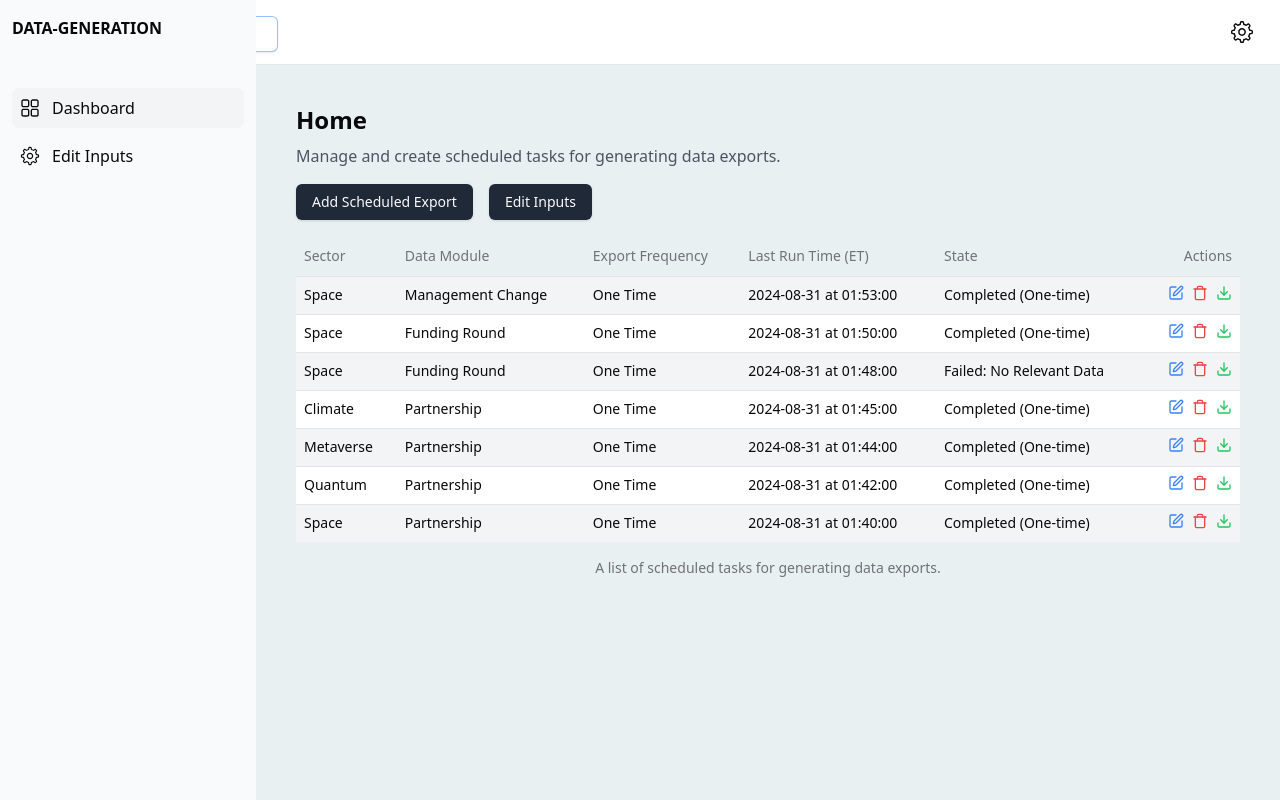
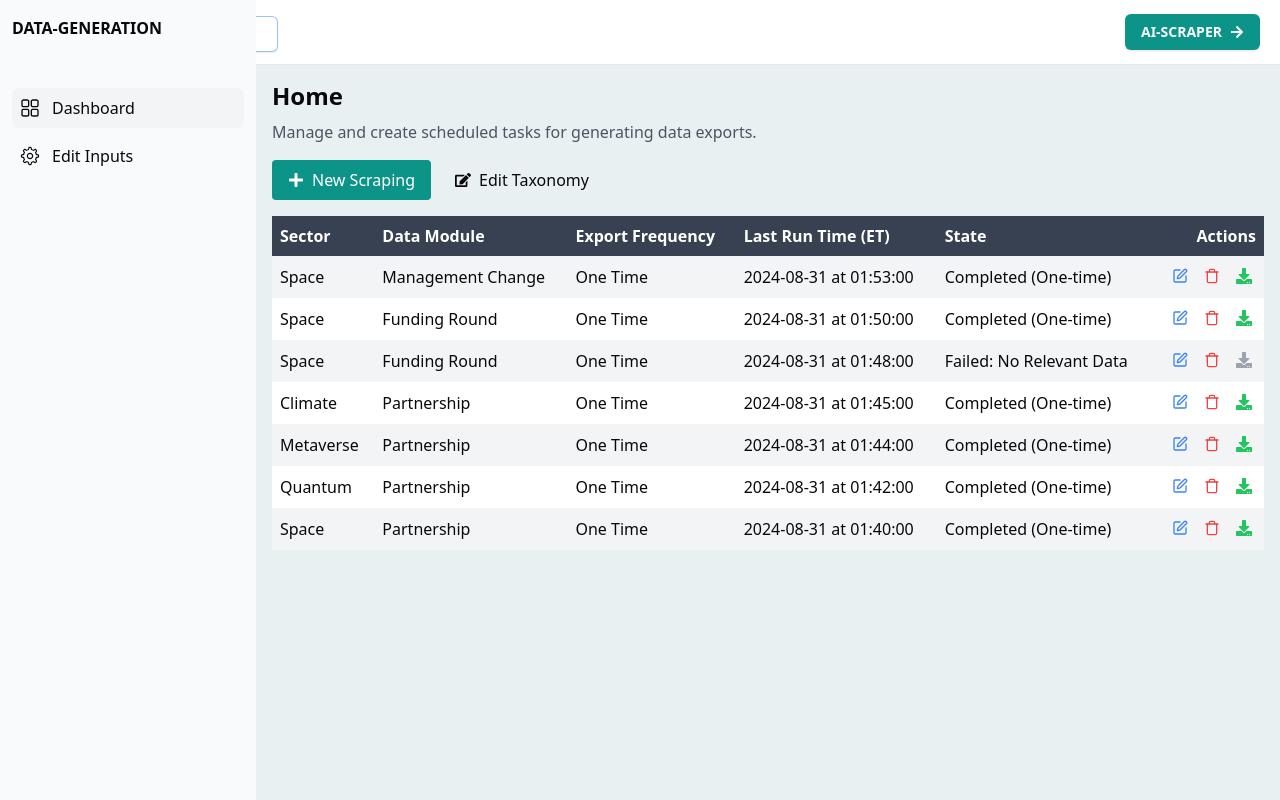
Before and after one commit to salmank56/scraper-data-gen, a React (Vite) app: page /data-gen in a window 1280 px wide. Shown: the top 800 px of the page. Built offline with nearby package versions, Linux system fonts and the light colour scheme.

Commit message:
modifed data-generation-layout

```diff
--- a/src/components/layout/Header.tsx
+++ b/src/components/layout/Header.tsx
@@ -3,10 +3,12 @@ import { Menu } from "lucide-react";
 import { Button } from "@/components/ui/button";
 import SearchForm from './SearchForm';
 import { useSidebarStore } from '@/scraper/hooks/useSidebar';
-import UserMenu from './UserMenu';
+import { Link, useLocation } from 'react-router-dom';
+import { FaArrowRight } from 'react-icons/fa';
 
 const Header: React.FC = () => {
   const toggle = useSidebarStore((state) => state.toggle);
+  const location = useLocation();
   return (
   <header className="fixed top-0 z-30 w-full border-b border-gray-200 dark:bg-gray-800 dark:border-gray-700">
     <div className="px-3 py-3 lg:px-5 lg:pl-3">
@@ -18,7 +20,23 @@ const Header: React.FC = () => {
           </Button>
           <SearchForm />
         </div>
-        <UserMenu />
+        <div>
+          {location.pathname.startsWith("/data-gen") ? (
+           <Button className='bg-teal-600 hover:bg-teal-700'>
+             <Link to="/scraper" className="flex items-center gap-2 font-semibold">
+              <span className="uppercase">Ai-Scraper</span>
+              <FaArrowRight />
+            </Link>
+           </Button>
+          ) : (
+            <Button className='bg-teal-600 hover:bg-teal-700'>
+              <Link to="/data-gen" className="flex items-center gap-2 font-semibold text-center">
+              <span className="uppercase">Data-Generation</span>
+              <FaArrowRight />
+            </Link>
+            </Button>
+          )}
+        </div>
       </div>
     </div>
   </header>
--- a/src/components/layout/UserMenu.tsx
+++ b/src/components/layout/UserMenu.tsx
@@ -7,15 +7,13 @@ import {
   DropdownMenuSeparator,
   DropdownMenuTrigger,
 } from "@/components/ui/dropdown-menu";
-import { GearIcon } from '@radix-ui/react-icons';
+import { GearIcon, SwitchIcon } from '@radix-ui/react-icons';
 import { Link } from 'react-router-dom';
 
 const UserMenu: React.FC = () => (
   <DropdownMenu>
     <DropdownMenuTrigger asChild>
       <Button variant="ghost" size="icon" className="rounded-full hover:bg-gray-500">
-        <GearIcon className="w-6 h-6 dark:text-white" />
-        <span className="sr-only">Open user menu</span>
       </Button>
     </DropdownMenuTrigger>
     <DropdownMenuContent align="end">
--- a/src/data-generation/components/AddDataGenTaskModal.tsx
+++ b/src/data-generation/components/AddDataGenTaskModal.tsx
@@ -7,6 +7,7 @@ import { Button } from "@/components/ui/button";
 import { Form, FormControl, FormField, FormItem, FormLabel, FormMessage } from "@/components/ui/form";
 import { Select, SelectContent, SelectItem, SelectTrigger, SelectValue } from "@/components/ui/select";
 import { Input } from "@/components/ui/input";
+import { FaPlus } from 'react-icons/fa';
 
 const formSchema = z.object({
   csvFile: z.instanceof(File).optional(),
@@ -39,7 +40,11 @@ const AddDataGenTaskModal: React.FC = () => {
   return (
     <Dialog open={isOpen} onOpenChange={setIsOpen}>
       <DialogTrigger asChild>
-        <Button className='bg-primary'>Add Scheduled Export</Button>
+        <button
+          className="flex items-center gap-2 px-4 py-2 mr-2 text-white bg-teal-600 rounded"
+        >
+          <FaPlus /> <span>New Scraping</span>
+        </button>
       </DialogTrigger>
       <DialogContent className="sm:max-w-[425px]">
         <DialogHeader>
--- a/src/data-generation/components/TasksTable.tsx
+++ b/src/data-generation/components/TasksTable.tsx
@@ -1,14 +1,5 @@
-import {
-  Table,
-  TableBody,
-  TableCaption,
-  TableCell,
-  TableHead,
-  TableHeader,
-  TableRow,
-} from "@/components/ui/table"
-
-import { Edit, Trash, Download } from "lucide-react"
+import { FaDownload } from "react-icons/fa";
+import { Edit, Trash } from "lucide-react";
 
 const tasks = [
   {
@@ -60,44 +51,62 @@ const tasks = [
     lastRunTime: "2024-08-31 at 01:40:00",
     state: "Completed (One-time)",
   },
-]
+];
 
-export default function TasksTable() {
+const TasksTable = () => {
+  const onDownload = (taskId: string) => {
+    console.log(`Downloading task with ID: ${taskId}`);
+  };
+
   return (
-    <Table>
-      <TableCaption>A list of scheduled tasks for generating data exports.</TableCaption>
-      <TableHeader>
-        <TableRow className="!dark:text-white dark:bg-primary hover:dark:bg-primary">
-          <TableHead>Sector</TableHead>
-          <TableHead>Data Module</TableHead>
-          <TableHead>Export Frequency</TableHead>
-          <TableHead>Last Run Time (ET)</TableHead>
-          <TableHead>State</TableHead>
-          <TableHead className="text-right">Actions</TableHead>
-        </TableRow>
-      </TableHeader>
-      <TableBody>
+    <table className="w-full border-collapse">
+      <thead>
+        <tr className="text-white bg-gray-700">
+          <th className="p-2 text-left">Sector</th>
+          <th className="p-2 text-left">Data Module</th>
+          <th className="p-2 text-left">Export Frequency</th>
+          <th className="p-2 text-left">Last Run Time (ET)</th>
+          <th className="p-2 text-left">State</th>
+          <th className="p-2 text-right">Actions</th>
+        </tr>
+      </thead>
+      <tbody>
         {tasks.map((task, index) => (
-          <TableRow key={index} className={`${index % 2 === 0 ? "bg-gray-100" : "bg-white"}`}>
-            <TableCell className="font-medium">{task.sector}</TableCell>
-            <TableCell>{task.dataModule}</TableCell>
-            <TableCell>{task.exportFrequency}</TableCell>
-            <TableCell>{task.lastRunTime}</TableCell>
-            <TableCell>{task.state}</TableCell>
-            <TableCell className="space-x-2 text-right">
-              <button className="text-blue-500 hover:text-blue-700">
+          <tr
+            key={index}
+            className={index % 2 === 0 ? "bg-gray-100" : "bg-white"}
+          >
+            <td className="p-2">{task.sector}</td>
+            <td className="p-2">{task.dataModule}</td>
+            <td className="p-2">{task.exportFrequency}</td>
+            <td className="p-2">{task.lastRunTime}</td>
+            <td className="p-2">{task.state}</td>
+            <td className="p-2 space-x-2 text-right">
+              <button className="p-1 text-blue-500 hover:text-blue-700">
                 <Edit size={16} />
               </button>
-              <button className="text-red-500 hover:text-red-700">
+              <button className="p-1 text-red-500 hover:text-red-700">
                 <Trash size={16} />
               </button>
-              <button className="text-green-500 hover:text-green-700">
-                <Download size={16} />
+              <button
+                className={`p-1 ${
+                  task.state.startsWith("Completed")
+                    ? "text-green-500 hover:text-green-700"
+                    : "text-gray-400 cursor-not-allowed"
+                }`}
+                onClick={() =>
+                  task.state.startsWith("Completed") && onDownload(index.toString())
+                }
+                disabled={!task.state.startsWith("Completed")}
+              >
+                <FaDownload size={16} />
               </button>
-            </TableCell>
-          </TableRow>
+            </td>
+          </tr>
         ))}
-      </TableBody>
-    </Table>
-  )
-}
+      </tbody>
+    </table>
+  );
+};
+
+export default TasksTable;
--- a/src/data-generation/pages/DataGenHome.tsx
+++ b/src/data-generation/pages/DataGenHome.tsx
@@ -1,18 +1,24 @@
 import React from "react";
-import { Button } from "@/components/ui/button";
 import TasksTable from "../components/TasksTable";
 import AddDataGenTaskModal from "../components/AddDataGenTaskModal";
+import { FaEdit } from "react-icons/fa";
+import { Link } from "react-router-dom";
 
 const DataGenHome: React.FC = () => {
   return (
-    <div className="p-6">
+    <div>
       <h1 className="mb-2 text-2xl font-bold">Home</h1>
       <p className="mb-4 text-gray-600">
         Manage and create scheduled tasks for generating data exports.
       </p>
-      <div className="flex items-center gap-4 mb-4">
+      <div className="flex items-center mb-4">
         <AddDataGenTaskModal />
-        <Button>Edit Inputs</Button>
+        <Link to={"/data-gen/edit-task"}>
+          <button className="flex items-center gap-2 px-4 py-2 rounded dark:bg-gray-600 dark:text-gray-100 ">
+            <FaEdit />
+            <span>Edit Taxonomy</span>
+          </button>
+        </Link>
       </div>
       <TasksTable />
     </div>
--- a/src/scraper/pages/Home.tsx
+++ b/src/scraper/pages/Home.tsx
@@ -64,10 +64,10 @@ const Home: React.FC = () => {
           onClick={() => setIsModalOpen(true)}
           className="flex items-center gap-2 px-4 py-2 mr-2 text-white bg-teal-600 rounded"
         >
-          <FaPlus /> <span>New Scrapping</span>
+          <FaPlus /> <span>New Scraping</span>
         </button>
         <Link to={"/scraper/edit-taxonomy"}>
-          <button className="flex items-center gap-2 px-4 py-2 text-gray-700 bg-gray-200 rounded ">
+        <button className="flex items-center gap-2 px-4 py-2 rounded dark:bg-gray-600 dark:text-gray-100 ">
             <FaEdit />
             <span>Edit Taxonomy</span>
           </button>
```
